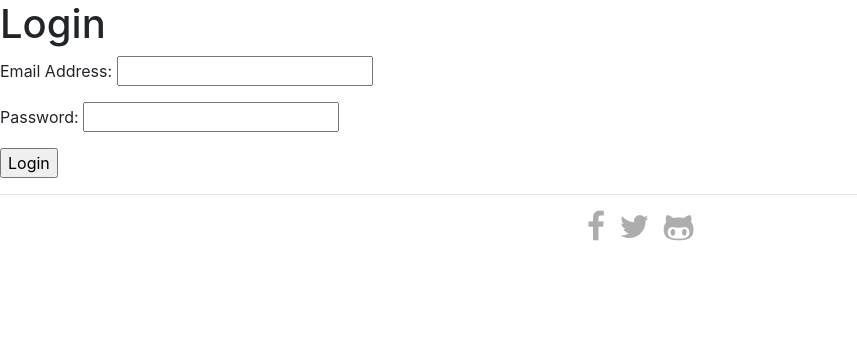
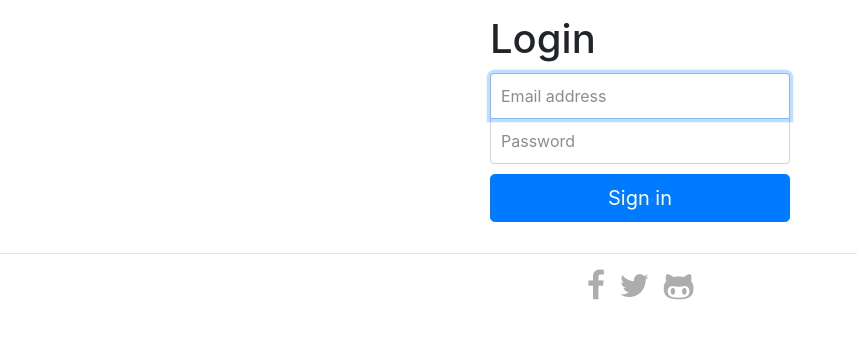
Before and after one commit to Gummiees/TriviaAppPHP, a PHP site: page /login.php in a window 1280 px wide. Shown: the part 56-395 px from the top of the page, without its empty margins (0-857 px from the left). Run offline with PHP 8.4, Linux system fonts and the light colour scheme; some libraries are stand-ins or nearby versions.

Commit message:
improved login

```diff
--- a/includes/login_page.inc.php
+++ b/includes/login_page.inc.php
@@ -1,8 +1,6 @@
-<?php # Script 12.1 - login_page.inc.php
-// This page prints any errors associated with logging in
-// and it creates the entire login page, including the form.
-
-// Include the header:
+<?php
+session_start();
+include('includes/print_messages.php');
 $page_title = 'Login';
 include ('includes/header.html');
 
@@ -15,13 +13,19 @@ if (isset($errors) && !empty($errors)) {
 	}
 	echo '</p><p>Please try again.</p>';
 }
+if (!isset($_SESSION['id_user'])) {
+// Display the form:
+?>
 
-// Display the form:
-?><h1>Login</h1>
-<form action="login.php" method="post">
-	<p>Email Address: <input type="text" name="email" size="20" maxlength="60" /> </p>
-	<p>Password: <input type="password" name="pass" size="20" maxlength="20" /></p>
-	<p><input type="submit" name="submit" value="Login" /></p>
+<form class="form-signin" action="login.php" method="post">
+  <h1 class="form-signin-heading">Login</h1>
+  <label for="inputEmail" class="sr-only">Email address</label>
+  <input type="email" id="inputEmail" class="form-control" placeholder="Email address" name="email" required autofocus minlength="4" maxlength="60" >
+  <label for="inputPassword" class="sr-only">Password</label>
+  <input type="password" id="inputPassword" class="form-control" placeholder="Password" name="pass" required minlength="4" maxlength="20" >
+  <button class="btn btn-lg btn-primary btn-block" type="submit">Sign in</button>
 </form>
 
-<?php include ('includes/footer.html'); ?>
+<?php
+	} else echo print_message('danger', 'You are already logged in.');
+include ('includes/footer.html'); ?>
--- a/includes/main.css
+++ b/includes/main.css
@@ -1,3 +1,37 @@
+.form-signin {
+  max-width: 330px;
+  padding: 15px;
+  margin: 0 auto;
+}
+.form-signin .form-signin-heading,
+.form-signin .checkbox {
+  margin-bottom: 10px;
+}
+.form-signin .checkbox {
+  font-weight: normal;
+}
+.form-signin .form-control {
+  position: relative;
+  height: auto;
+  -webkit-box-sizing: border-box;
+          box-sizing: border-box;
+  padding: 10px;
+  font-size: 16px;
+}
+.form-signin .form-control:focus {
+  z-index: 2;
+}
+.form-signin input[type="email"] {
+  margin-bottom: -1px;
+  border-bottom-right-radius: 0;
+  border-bottom-left-radius: 0;
+}
+.form-signin input[type="password"] {
+  margin-bottom: 10px;
+  border-top-left-radius: 0;
+  border-top-right-radius: 0;
+}
+
 #footer {
 	text-align: center;
 }
--- a/login.php
+++ b/login.php
@@ -20,7 +20,7 @@ if ($_SERVER['REQUEST_METHOD'] == 'POST') {
 		$_SESSION['nick'] = $data['nick'];
 
 		// Redirect:
-		redirect_user('loggedin.php');
+		redirect_user('index.php?log=1');
 
 	} else { // Unsuccessful!
 
```
Also changed, not shown: loggedin.php (deleted, +0 -23 lines).
